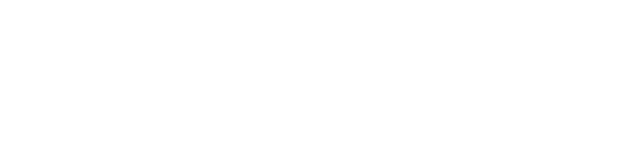
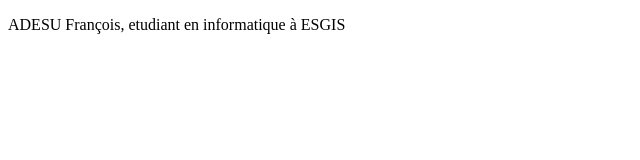
Before and after one commit to adekomen/git-mon-cv, a plain HTML site: page index.html in a window 1280 px wide. Shown: the whole page, without its empty margins (0-640 px from the left). Drawn offline with Linux system fonts and the light colour scheme.

Commit message:
mise en place de la section description

```diff
--- a/index.html
+++ b/index.html
@@ -6,5 +6,7 @@
     <link rel="stylesheet" href="style.css" />
     <title>Document</title>
   </head>
-  <body></body>
+  <body>
+    <p>ADESU François, etudiant en informatique à ESGIS</p>
+  </body>
 </html>
```
